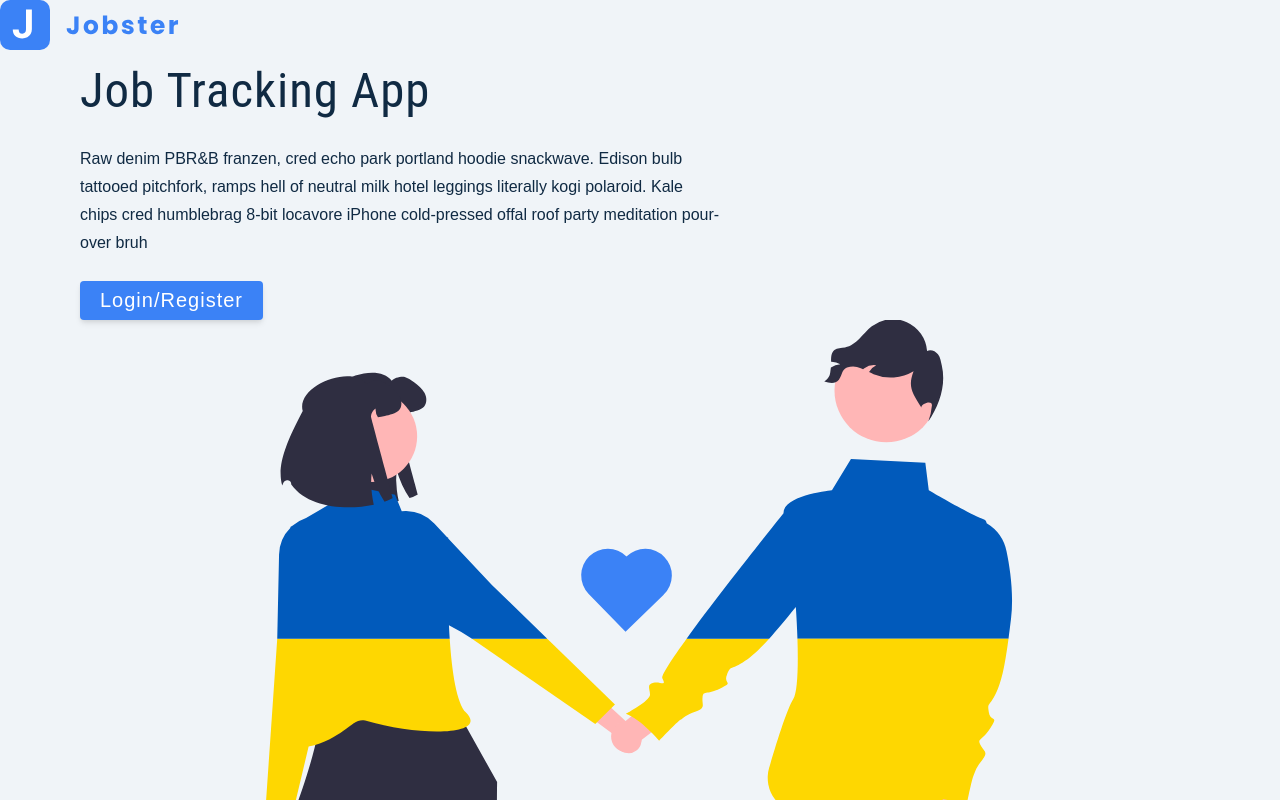
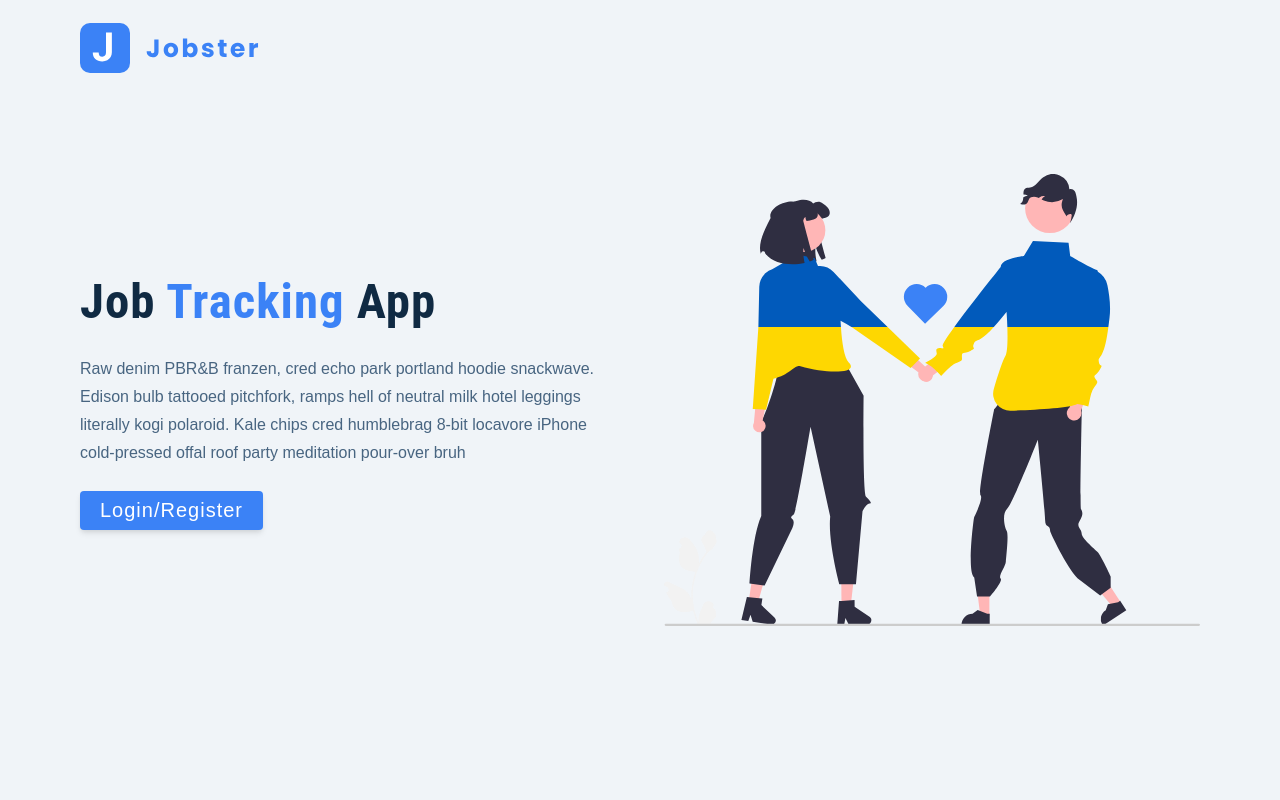
Before and after one commit to bezbrain/jobster_with_react_toolkit, a React (Vite) app: page / in a window 1280 px wide. Shown: the top 800 px of the page. Built offline with nearby package versions, Linux system fonts and the light colour scheme.

Commit message:
Added further landing page styles using styled-component

```diff
--- a/package.json
+++ b/package.json
@@ -12,7 +12,8 @@
   "dependencies": {
     "normalize.css": "^8.0.1",
     "react": "^18.2.0",
-    "react-dom": "^18.2.0"
+    "react-dom": "^18.2.0",
+    "styled-components": "^6.0.5"
   },
   "devDependencies": {
     "@types/react": "^18.2.15",
--- a/src/App.jsx
+++ b/src/App.jsx
@@ -1,4 +1,5 @@
 import Landing from "./pages/Landing";
+import styled from "styled-components";
 
 const App = () => {
   return (
--- a/src/pages/Landing.jsx
+++ b/src/pages/Landing.jsx
@@ -1,9 +1,10 @@
 import logo from "../assets/images/logo.svg";
 import main from "../assets/images/main.svg";
+import styled from "styled-components";
 
 const Landing = () => {
   return (
-    <main>
+    <Wrapper>
       <nav>
         <img src={logo} alt="jobster logo" className="logo" />
       </nav>
@@ -24,8 +25,47 @@
         </div>
         <img src={main} alt="job hunt" className="img main-img" />
       </div>
-    </main>
+    </Wrapper>
   );
 };
 
+const Wrapper = styled.main`
+  nav {
+    width: var(--fluid-width);
+    max-width: var(--max-width);
+    margin: 0 auto;
+    height: var(--nav-height);
+    display: flex;
+    align-items: center;
+  }
+  .page {
+    min-height: calc(100vh - var(--nav-height));
+    display: grid;
+    align-items: center;
+    margin-top: -3rem;
+  }
+  h1 {
+    font-weight: 700;
+    span {
+      color: var(--primary-500);
+    }
+  }
+  p {
+    color: var(--grey-600);
+  }
+  .main-img {
+    display: none;
+  }
+
+  @media (min-width: 992px) {
+    .page {
+      grid-template-columns: 1fr 1fr;
+      column-gap: 3rem;
+    }
+    .main-img {
+      display: block;
+    }
+  }
+`;
+
 export default Landing;
```
Also changed, not shown: 1 other file (tests, documents, lock files or other folders).
